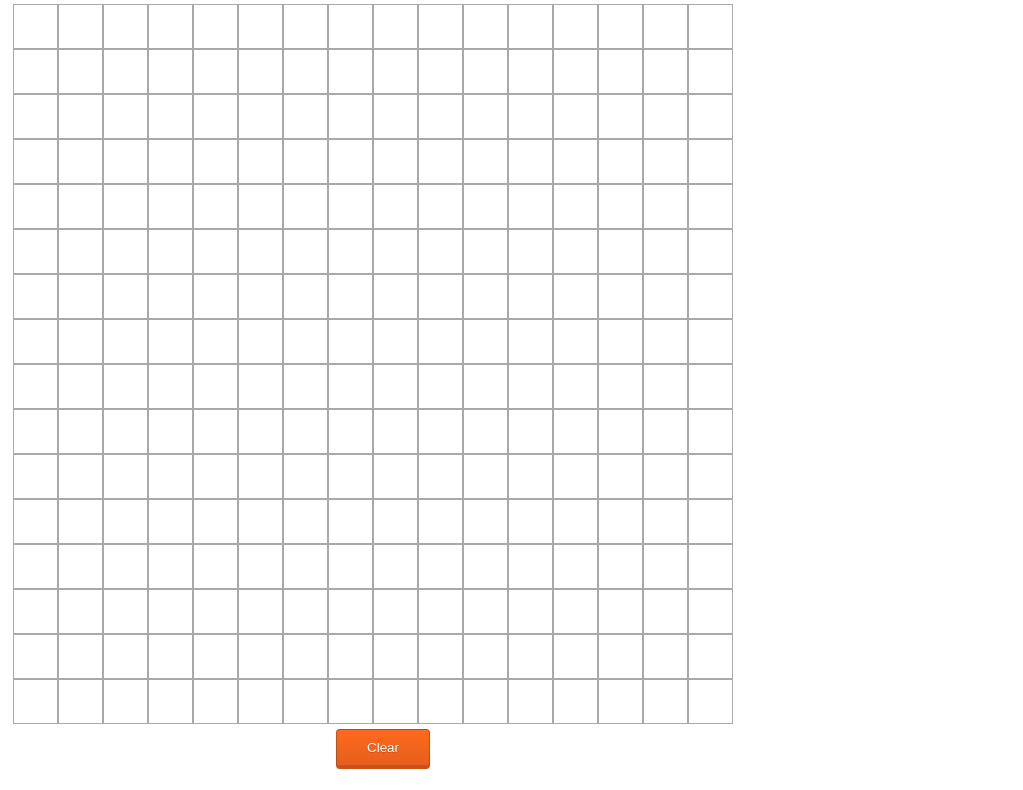
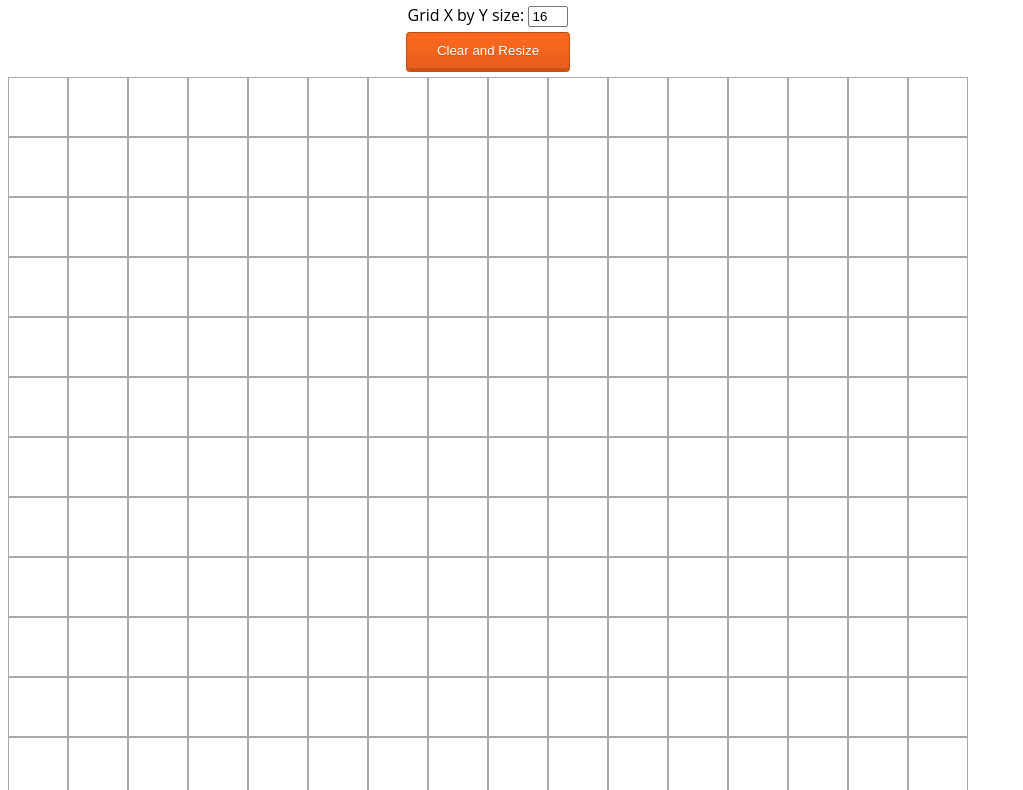
Before and after one commit to c-tothe-k/etch-a-sketch, a plain HTML site: page index.html in a window 1280 px wide. Shown: the part 57-847 px from the top of the page, without its empty margins (0-1023 px from the left). Drawn offline with Linux system fonts and the light colour scheme.

Commit message:
complete resize funtion - though it's buggy

```diff
--- a/index.html
+++ b/index.html
@@ -9,11 +9,16 @@
             <header>
                 <h2>PROJECT: ETCH-A-SKETCH</h2>
             </header>
-            <div class="grid" id="main-grid">
+            <div id="button-bar">
+                    <label for="cells-count">Grid X by Y size:</label>
+                    <input name="cells-count" id="cells-count" value="16"/>
+                    <div class="top-margin-small">
+                       <button id="clear-cells">Clear and Resize</button>
                     </div>
-            <div id="button-bar">
-                <button id="clear-cells">Clear</button>
              </div>
+            <div class="grid top-margin-small" id="main-grid">
+            </div>
+
         </div>
     </body>
 
@@ -32,10 +37,29 @@
            cells.forEach(element => {
                element.classList.remove("cell-filled");
            });
+
+           setGridRowCol();
        }
 
-       //Setup the cells
-       for (let i=0; i<(16*16); i++){
+       //set the grid-template-columns and grid-template-rows
+       //CCS properties based on the value entered into the input
+       function setGridRowCol()
+       {
+           let gridSize = document.getElementById("cells-count").value;
+           let mainGridElement = document.querySelector(".grid");
+           let cellSize = Math.floor(960/gridSize);
+           mainGridElement.setAttribute("style",`grid-template-columns: repeat(${gridSize},${cellSize}px); grid-template-rows: repeat(${gridSize},${cellSize}px)`);
+
+           //remove any cells created by a previous grid
+           let cellsToClear = document.querySelector(".cell");
+           if (cellsToClear != null) {
+                cellsToClear.forEach( cellElement => {
+                        cellElement.remove();
+                });
+           }
+
+            //Setup new cells
+           for (let i=0; i<(gridSize*gridSize); i++){
                 let cellElement = document.createElement("span");
                 cellElement.classList.add("cell");
                 cellElement.addEventListener("mouseover", changeOnHover);
@@ -44,9 +68,15 @@
                 gridParent.appendChild(cellElement);
             }
 
+       }
+
+
        //wire up the Reset/Clear button
        let clearButton = document.getElementById("clear-cells");
        clearButton.addEventListener("click", clearGrid );
 
+       //Set the initial 16x16 grid
+       setGridRowCol();
+
     </script>
 </html>
--- a/site.css
+++ b/site.css
@@ -8,16 +8,18 @@ header {
 
 
 #main-container {
-   width: 750px;
+   width: 960px;
    text-align: center;
 }
 
 div.grid {
    display: grid;
-   grid-template-columns: repeat(16, 45px);
-   grid-template-rows: repeat(16, 45px);
-   margin: 5px 5px;
+   width: 100%;
    }
+
+.top-margin-small {
+   margin-top: 5px;
+}
 
 .cell {
       border: 1px solid darkgrey;
@@ -27,6 +29,9 @@ div.grid {
    background-color: black;
 }
 
+input {
+   width: 40px;
+}
 
 /*"Cool Buttons" CCS code found on CodePen: https://codepen.io/FelipeMarcos/pen/tfhEg*/
 button {
```
Also changed, not shown: 1 other file. Lines whose indentation alone changed are shown as unchanged.
